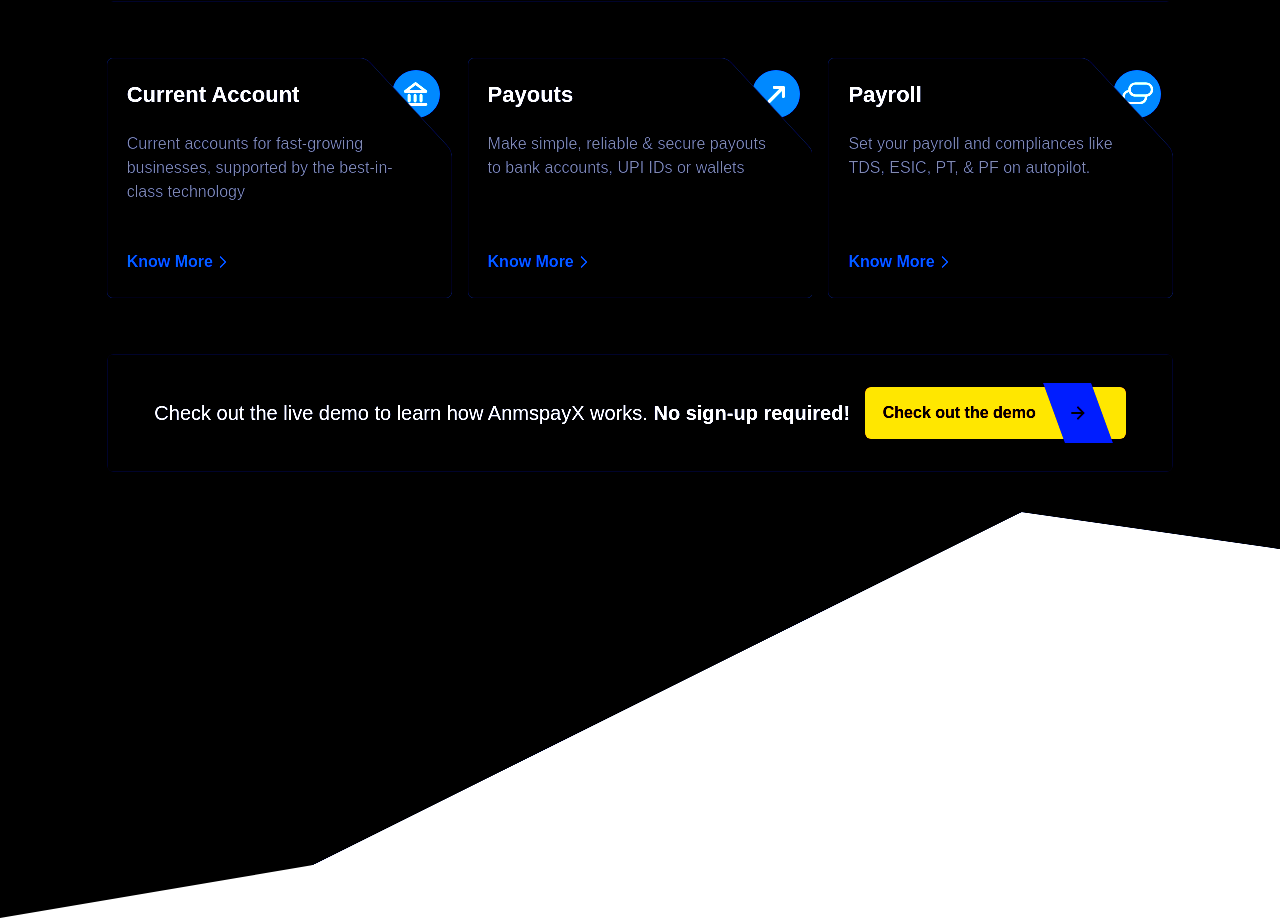
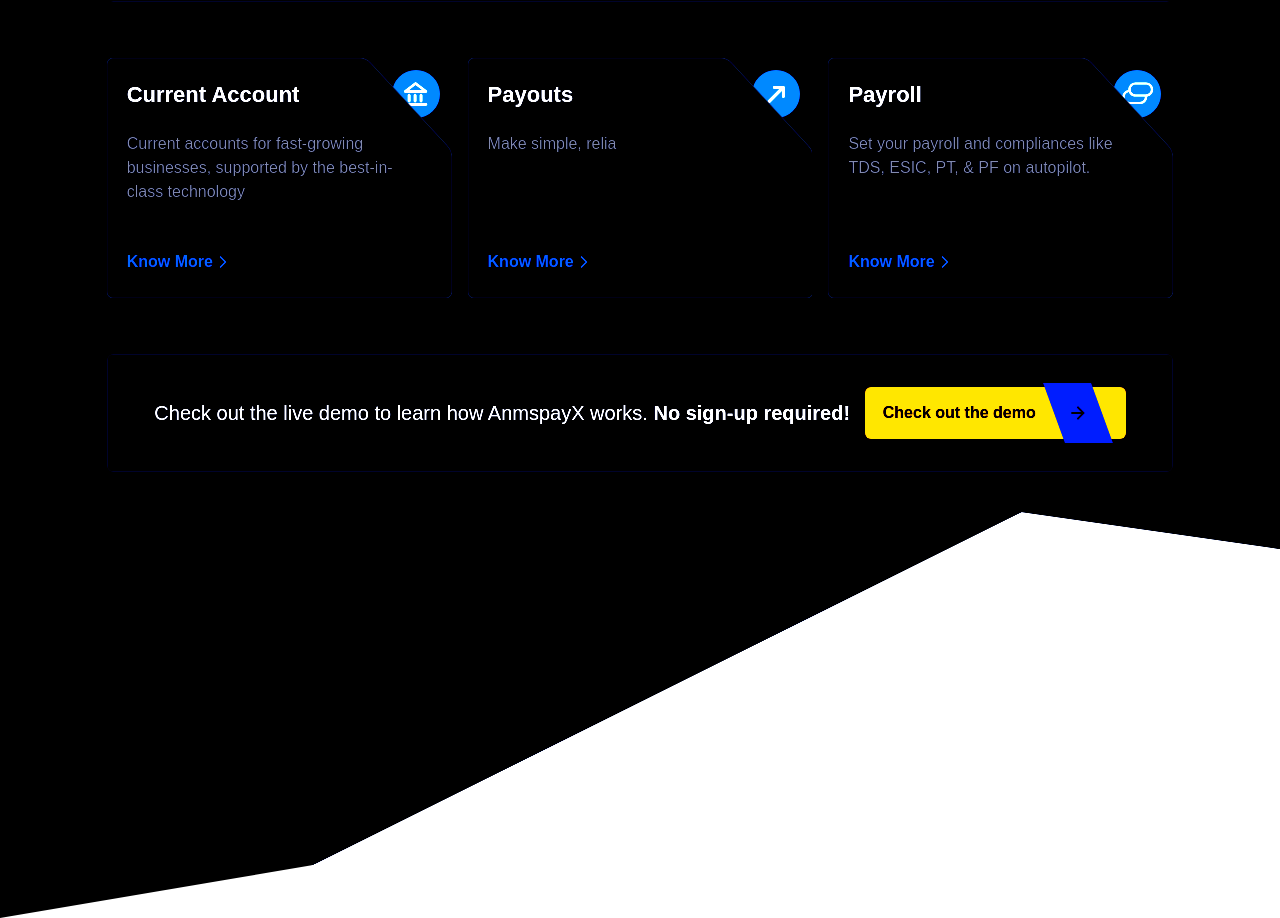
Before and after one commit to prashantsharma9027/ANMSPAY, a website built with Vite: page index.html in a window 1280 px wide. Shown: the part 2962-3880 px from the top of the page. Built offline with nearby package versions, Linux system fonts and the light colour scheme; files whose address does not match are found by name.

Commit message:
24-06-23

```diff
--- a/index.html
+++ b/index.html
@@ -742,7 +742,7 @@
                                 Payouts
                                 </h3>
                                 <p class="font-mullish text-grayText mt-6">
-                                    Make simple, reliable & secure payouts to bank accounts, UPI IDs or wallets
+                                    Make simple, relia
                                 </p>
                             </div>
 
```
